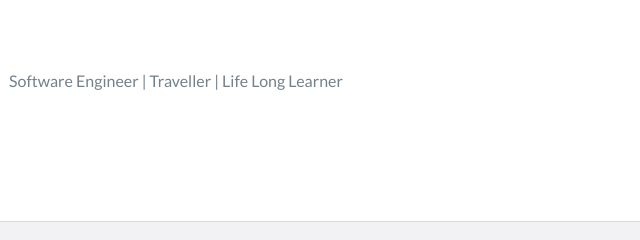
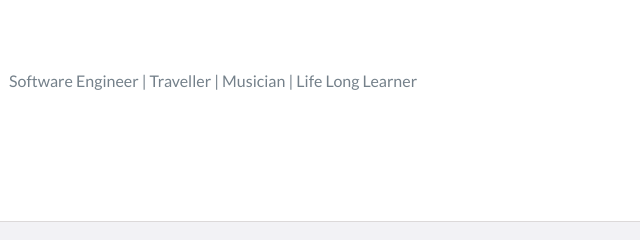
Before and after one commit to alanhu1996/personal-website, a website: page index.html in a window 1280 px wide. Shown: the part 805-1045 px from the top of the page, 451-1091 px from the left. Drawn offline with nearby package versions, Linux system fonts and the light colour scheme; files that its build step writes are made by us from their sources.

Commit message:
Edit content

```diff
--- a/index.html
+++ b/index.html
@@ -79,7 +79,7 @@
           </div>
           <div class="col-md-8">
             <p>
-              Software Engineer | Traveller | Life Long Learner
+              Software Engineer | Traveller | Musician | Life Long Learner
             </p>
           </div>
         </div>
```
